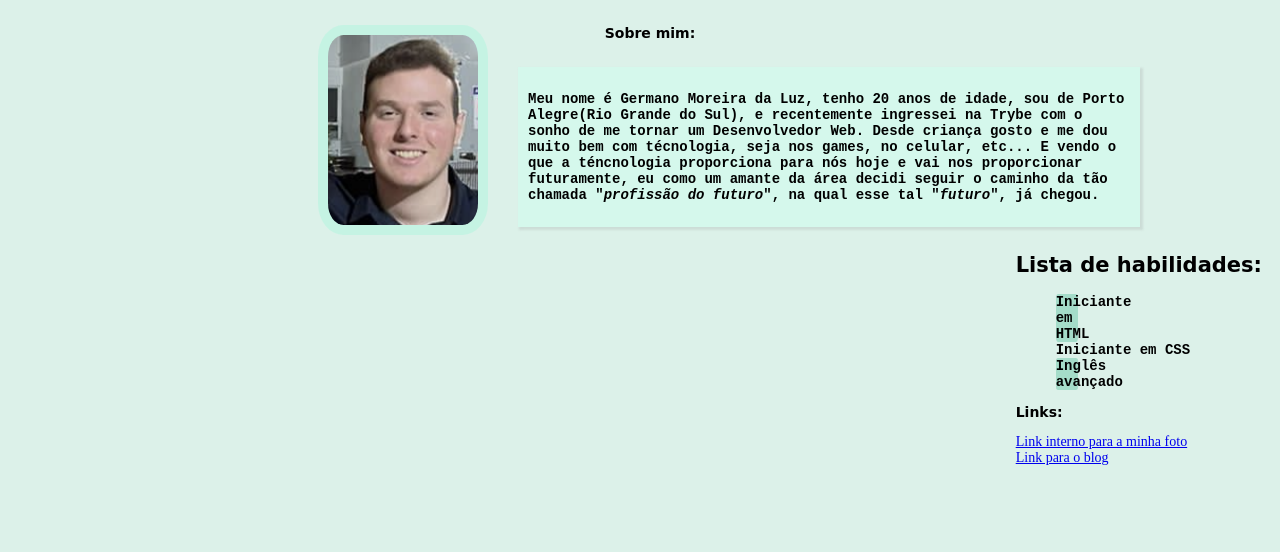
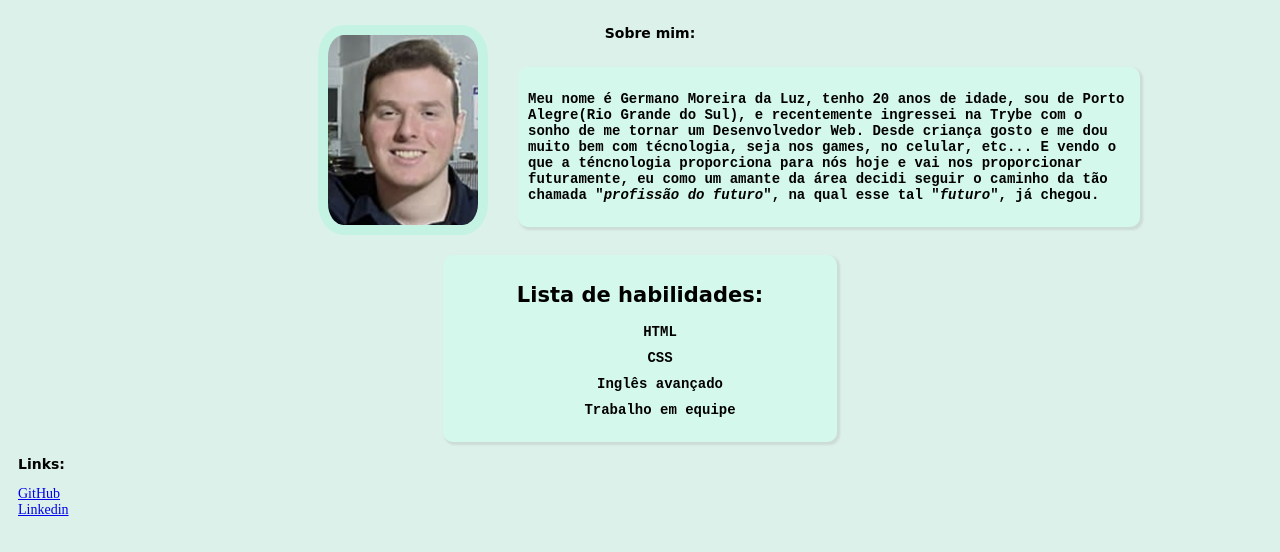
Before and after one commit to germanoMoreiraL/germanoMoreiraL.github.io, a plain HTML site: page index.html in a window 1280 px wide. Shown: the part 160-712 px from the top of the page. Drawn offline with Linux system fonts and the light colour scheme; a web font is replaced by a local one.

Commit message:
ajustando aside

```diff
--- a/index.html
+++ b/index.html
@@ -33,19 +33,24 @@
         </div>
 </div>
 
-    <aside>
+    <section id="list-section">
         <h2 id="lista-de-habilidades">Lista de habilidades:</h2>
             <ul>
-                <li class="skill-list">Iniciante em HTML</li>
-                <li class="skill-list">Iniciante em CSS</li>
+                <li class="skill-list">HTML</li>
+                <li class="skill-list">CSS</li>
                 <li class="skill-list">Inglês avançado</li>
+                <li class="skill-list">Trabalho em equipe</li>
             </ul>
 
+        </section>
+
+        <aside>
             <h3 id="links">Links:</h3>
-                <a href="./images/IMG-1480.PNG" alt="Foto do Germano Moreira">Link interno para a minha foto</a>
+                <a href="https://github.com/germanoMoreiraL" alt="Meu github">GitHub</a>
                 <br>
-                <a href="https://blog.betrybe.com/" alt="Link para o blog da Trybe" target="_blank">Link para o blog</a>
-    </aside>
+                <a href="https://www.linkedin.com/feed/" alt="Linkedin" target="_blank">Linkedin</a>
+        </aside>
+
 
 </body>
 </html>
--- a/style.css
+++ b/style.css
@@ -27,12 +27,24 @@ h1 {
     font-size: 14px;
 }
 
-aside {
-    float: right;
+#list-section {
+    text-align: center;
+    background-color: rgba(207, 255, 239, 0.5);
+    width: 30%;
+    margin: auto;
+    margin-top: 20px;
+    padding: 10px;
+    border-radius: 10px;
+    box-shadow: 2px 2px 2px 1px rgba(141, 141, 141, 0.2);
 }
 
-aside li {
+#list-section li {
     list-style: none;
+    margin-top: 10px;
+}
+
+aside a{
+    margin-top: 10px;
 }
 
 
@@ -40,12 +52,6 @@ body {
     background-color: rgb(220, 241, 233);
     font-size: 14px;
     padding: 10px;
-}
-
-.skill-list:nth-child(odd) {
-    background-color: rgba(112, 201, 171, 0.514);
-    border-radius: 10%;
-    width: 11%;
 }
 
 #photo-text {
@@ -68,6 +74,7 @@ body {
     position: absolute;
     background-color: rgba(207, 255, 239, 0.5);
     box-shadow: 2px 2px 2px 1px rgba(141, 141, 141, 0.2);
+    border-radius: 10px;
     right: 8%;
     top: 20%;
     left: 200px;
```
